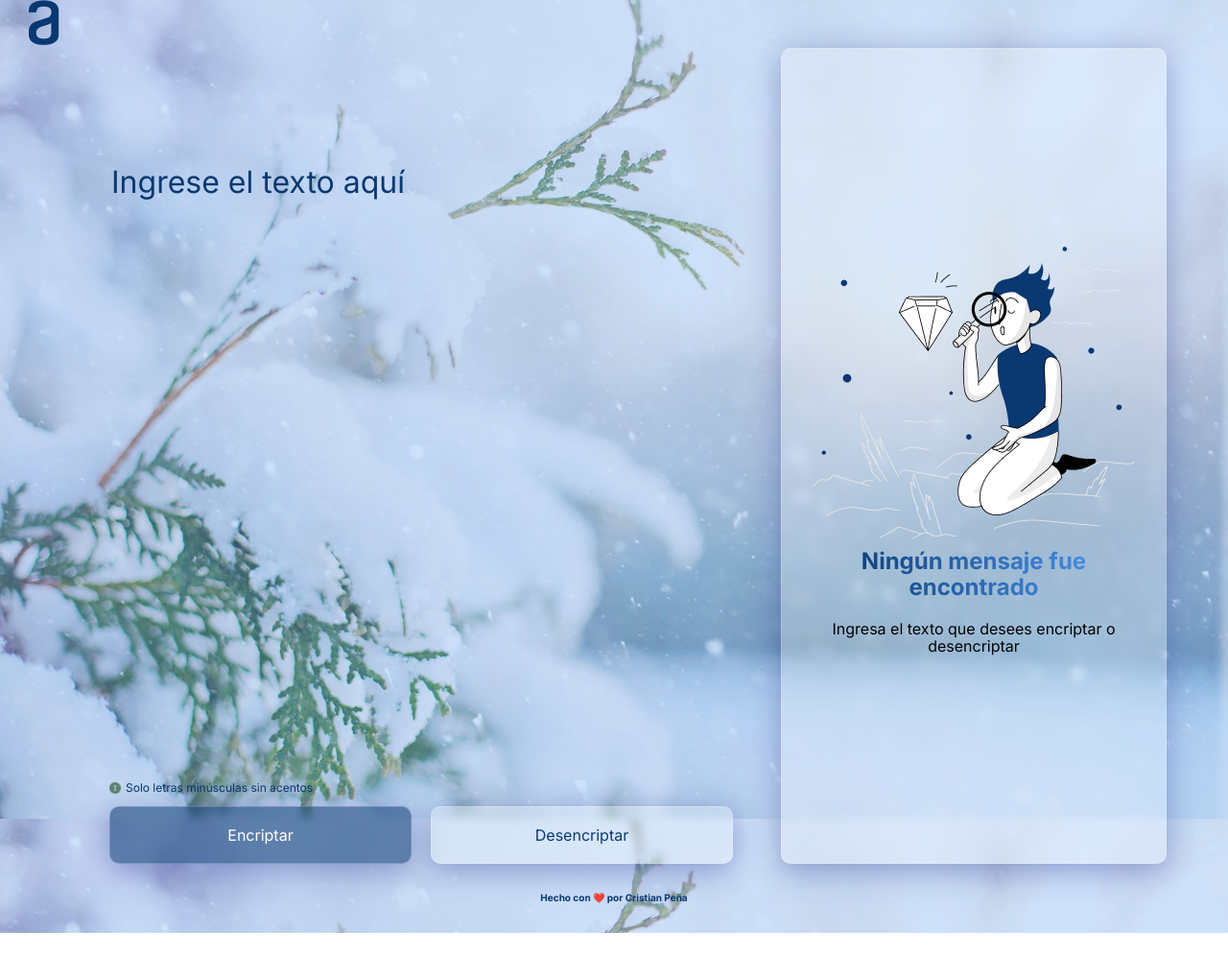
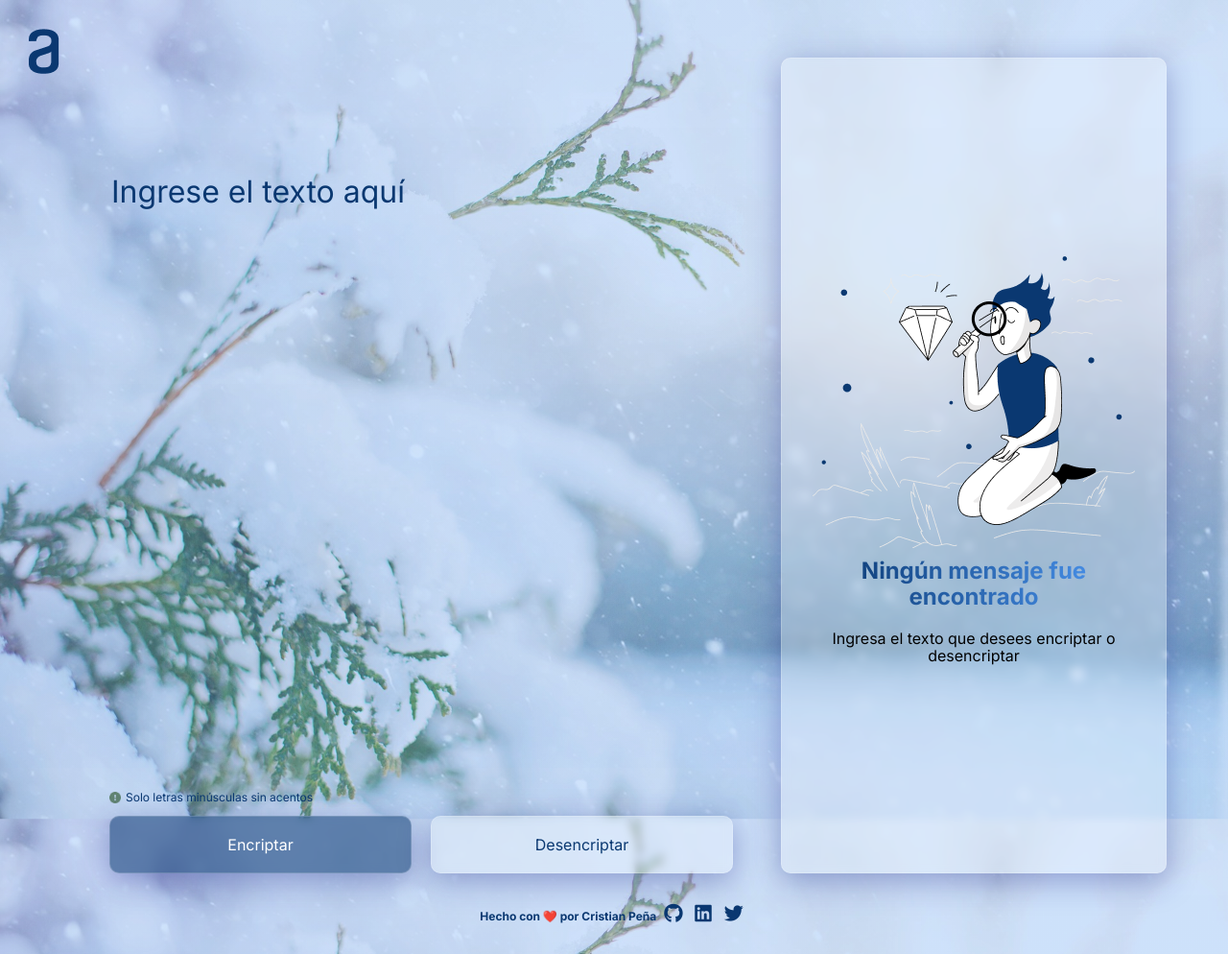
Before and after one commit to cristianps1988/challenge-01, a plain HTML site: page index.html in a window 1280 px wide. Shown: the whole page at 96% size. Before the commit the page ends 972 px from the top, so only its background shows below. Drawn offline with nearby package versions, Linux system fonts and the light colour scheme.

Commit message:
fixing footer

```diff
--- a/css/styles.css
+++ b/css/styles.css
@@ -105,7 +105,6 @@ body{
 
 .encriptar{
     color: var(--blanco);
-    /* background-color: var(--principal); */
     margin-bottom: 2rem;
 
     background: rgba( 10, 56, 113, 0.55 );
@@ -116,7 +115,6 @@ body{
     border: 1px solid rgba( 255, 255, 255, 0.18 );
 }
 .encriptar:hover{
-    /* background-color: var(--hover); */
     background: rgba(4, 35, 74, 0.75);
     box-shadow: 0 8px 32px 0 rgba( 31, 38, 135, 0.37 );
     backdrop-filter: blur( 4.5px );
@@ -193,7 +191,14 @@ body{
     text-align: center;
     color: var(--principal);
     font-weight: 700;
+    font-size: 1.2rem;
     padding: 2rem;
+}
+
+.icon{
+    padding: 0 0.5rem;
+    font-size: 2rem;
+    color: var(--principal);
 }
 
 @media (min-width: 1024px){
@@ -202,6 +207,7 @@ body{
     }
     .principal{
         display: grid;
+        margin-top: -5rem;
         grid-template-columns: 2fr 1fr;
         gap: 5rem;
     }
--- a/index.html
+++ b/index.html
@@ -15,8 +15,8 @@
 </head>
 <body>
     <header class="header">
-        <a href="index.html" class="logo">
-            <img src="img/logo.png" alt="logo">
+        <a href="index.html">
+            <img class="logo" src="img/logo.png" alt="logo">
         </a>
     </header>
 
@@ -44,7 +44,12 @@
     </main>
 
     <footer class="footer">
-        <p>Hecho con ❤️ por Cristian Peña</p>
+        <p>Hecho con ❤️ por Cristian Peña <span>
+            <a href="https://github.com/cristianps1988" target="__blank"><i class="fa-brands fa-github icon"></i></a>
+            <a href="https://www.linkedin.com/in/cristianps1988/" target="__blank"><i class="fa-brands fa-linkedin icon"></i></a>
+            <a href="https://www.twitter.com/cristianps1988/" target="__blank"><i class="fa-brands fa-twitter icon"></i></a></span>
+        </p>
     </footer>
+    <script src="https://kit.fontawesome.com/3feef57c63.js" crossorigin="anonymous"></script>
 </body>
 </html>
```
